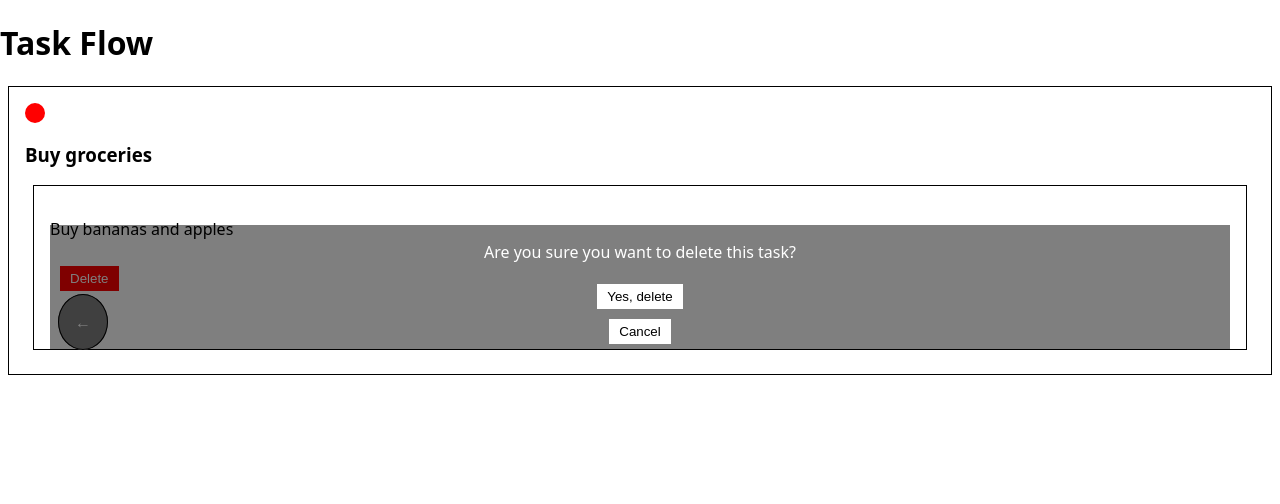
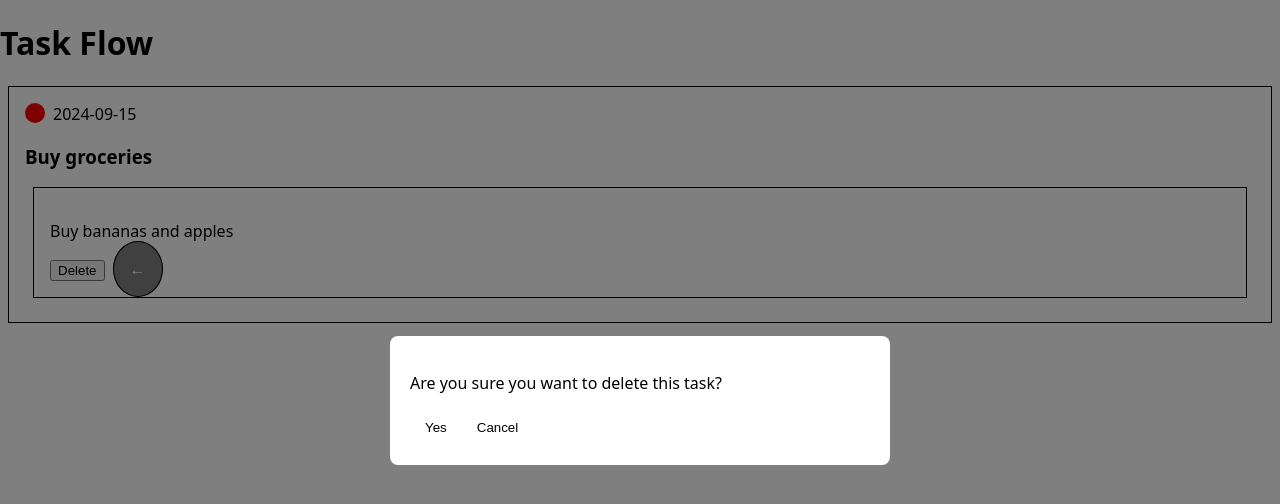
Before and after one commit to anapecic/task-flow, a Next.js app: page /1 in a window 1280 px wide. Both pictures are taken after a click on the button "Delete". Shown: the top 504 px of the page. Built offline with nearby package versions, Linux system fonts and the light colour scheme.

Commit message:
resolved feedback

```diff
--- /dev/null
+++ b/components/Modal/Modal.js
@@ -0,0 +1,46 @@
+import styled from "styled-components";
+
+const ModalOverlay = styled.div`
+  position: fixed;
+  top: 0;
+  left: 0;
+  width: 100%;
+  height: 100%;
+  background: rgba(0, 0, 0, 0.5);
+  display: flex;
+  justify-content: center;
+  align-items: center;
+`;
+
+const ModalContent = styled.div`
+  background: white;
+  padding: 20px;
+  border-radius: 8px;
+  max-width: 500px;
+  width: 100%;
+`;
+
+const Button = styled.button`
+  background-color: white;
+  color: black;
+  border: none;
+  padding: 5px 10px;
+  margin: 5px;
+  cursor: pointer;
+`;
+
+export default function Modal({ children, onConfirm, onClose }) {
+  return (
+    <ModalOverlay>
+      <ModalContent>
+        {children}
+        <Button type="button" onClick={onConfirm}>
+          Yes
+        </Button>
+        <Button type="button" onClick={onClose}>
+          Cancel
+        </Button>
+      </ModalContent>
+    </ModalOverlay>
+  );
+}
--- a/components/TaskDelete/TaskDelete.js
+++ /dev/null
@@ -1,80 +0,0 @@
-import { useState } from "react";
-import styled from "styled-components";
-
-const TaskDeleteCard = styled.div`
-  padding: 10px;
-  margin-bottom: 10px;
-  position: relative;
-`;
-
-const DeleteButton = styled.button`
-  background-color: red;
-  color: white;
-  border: none;
-  padding: 5px 10px;
-  cursor: pointer;
-`;
-
-const ConfirmationBox = styled.div`
-  width: 100%;
-  position: absolute;
-  top: -31px;
-  left: 0;
-  padding: 0 10px;
-  background-color: rgba(0, 0, 0, 0.5);
-  color: white;
-  display: flex;
-  flex-direction: column;
-  align-items: center;
-  justify-content: center;
-  text-align: center;
-`;
-
-const ConfirmButton = styled.button`
-  background-color: white;
-  color: black;
-  border: none;
-  padding: 5px 10px;
-  margin: 5px;
-  cursor: pointer;
-`;
-
-const CancelButton = styled.button`
-  background-color: white;
-  color: black;
-  border: none;
-  padding: 5px 10px;
-  margin: 5px;
-  cursor: pointer;
-`;
-
-const TaskDeleted = ({ currentTask, handleDeleteTask }) => {
-  const [deleteMode, setDeleteMode] = useState(false);
-
-  function toggleDelete() {
-    setDeleteMode(!deleteMode);
-  }
-
-  function onConfirmDelete() {
-    handleDeleteTask(currentTask.id);
-    setDeleteMode(!deleteMode);
-  }
-
-  return (
-    <TaskDeleteCard>
-      <DeleteButton onClick={toggleDelete}>Delete</DeleteButton>
-
-      {deleteMode ? (
-        <ConfirmationBox>
-          <p>Are you sure you want to delete this task?</p>
-          <ConfirmButton onClick={() => onConfirmDelete()}>
-            Yes, delete
-          </ConfirmButton>
-          <CancelButton onClick={toggleDelete}>Cancel</CancelButton>
-        </ConfirmationBox>
-      ) : null}
-    </TaskDeleteCard>
-  );
-};
-
-export default TaskDeleted;
--- a/pages/[id].js
+++ b/pages/[id].js
@@ -5,8 +5,8 @@ import { StyledPriority } from "@/components/StyledPriority";
 import { StyledTaskFlexWrapper } from "@/components/StyledTaskFlexWrapper";
 import { StyledDate } from "@/components/StyledDate";
 import Link from "next/link";
-import TaskDeleted from "@/components/TaskDelete/TaskDelete";
-import { useState, useEffect } from "react";
+import Modal from "@/components/Modal/Modal";
+import { useState } from "react";
 
 const StyledDetailsPage = styled.section`
   border: 1px solid #000000;
@@ -30,7 +30,8 @@ const StyledBackLink = styled(Link)`
   color: white;
 `;
 
-export default function DetailsPage({ currentTasks, handleDeleteTask }) {
+export default function DetailsPage({ currentTasks, handleConfirm }) {
+  const [isOpen, setIsOpen] = useState(false);
   const router = useRouter();
   const dynamicId = router.query.id;
 
@@ -38,6 +39,10 @@ export default function DetailsPage({ currentTasks, handleDeleteTask }) {
 
   if (!currentTask) {
     return <p>Task not found</p>;
+  }
+
+  function closeModal() {
+    setIsOpen(false);
   }
 
   const today = new Date();
@@ -50,15 +55,25 @@ export default function DetailsPage({ currentTasks, handleDeleteTask }) {
       <StyledDetailsPage>
         <StyledTaskFlexWrapper>
           <StyledPriority $priority={currentTask.priority} />
-          <StyledDate $dateColor={pastDueDate ? "red" : "black"} />
+          <StyledDate $dateColor={pastDueDate ? "red" : "black"}>
+            {currentTask.dueDate}
+          </StyledDate>
         </StyledTaskFlexWrapper>
         <h3>{currentTask.title}</h3>
         <StyledDescription>
           <p>{currentTask.description}</p>
-          <TaskDeleted
-            currentTask={currentTask}
-            handleDeleteTask={handleDeleteTask}
-          />
+          <button type="button" onClick={() => setIsOpen(true)}>
+            Delete
+          </button>
+          {isOpen && (
+            <Modal
+              onClose={closeModal}
+              onConfirm={(event) => handleConfirm(event, dynamicId)}
+            >
+              <p>Are you sure you want to delete this task?</p>
+            </Modal>
+          )}
+
           <StyledBackLink href="/">&larr;</StyledBackLink>
         </StyledDescription>
       </StyledDetailsPage>
--- a/pages/_app.js
+++ b/pages/_app.js
@@ -16,7 +16,8 @@ export default function App({ Component, pageProps }) {
   const [currentTasks, setCurrentTasks] = useState(sortedDefaultTasks);
   const router = useRouter();
 
-  function handleDeleteTask(id) {
+  function handleConfirm(event, id) {
+    event.preventDefault();
     setCurrentTasks(currentTasks.filter((task) => task.id !== id));
     router.push("/");
   }
@@ -27,7 +28,7 @@ export default function App({ Component, pageProps }) {
       <Component
         {...pageProps}
         currentTasks={currentTasks}
-        handleDeleteTask={handleDeleteTask}
+        handleConfirm={handleConfirm}
       />
     </>
   );
```
